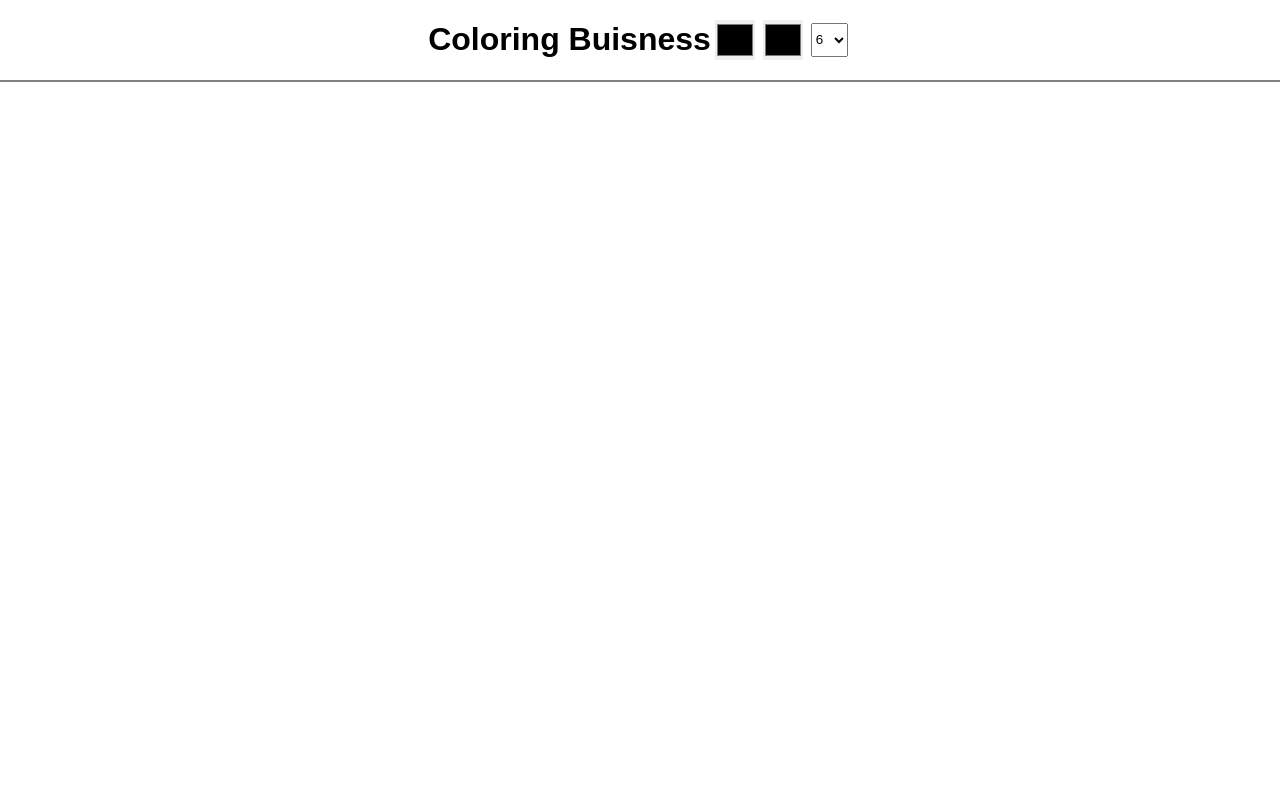
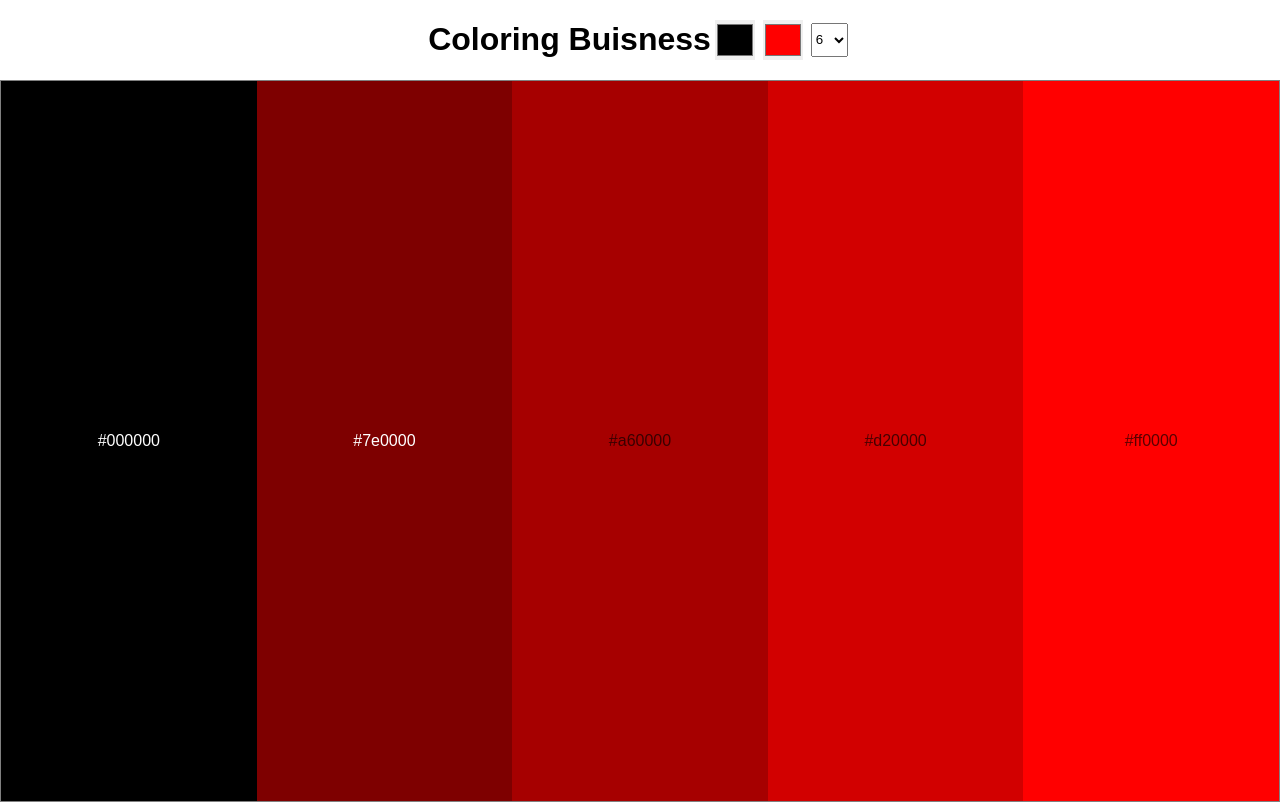
Before and after one commit to Eric-Mai-25/ColorPalette, a website built with webpack: page dist/index.html in a window 1280 px wide. Built offline with nearby package versions, Linux system fonts and the light colour scheme.

Commit message:
Generate colors based of selection

```diff
--- a/src/index.js
+++ b/src/index.js
@@ -102,11 +102,11 @@
 // renderBox1();
 
 import chroma from "chroma-js";
+const colorInput1 = document.getElementById('color1');
+const colorInput2 = document.getElementById('color2');
+const paletteCount = document.getElementById('palette-input');
 
 function run (){
-  const colorInput1 = document.getElementById('color1');
-  const colorInput2 = document.getElementById('color2');
-  const paletteCount = document.getElementById('palette-input');
 
   [colorInput1, colorInput2, paletteCount].forEach((cInput)=>{
     cInput.addEventListener("input", ()=>{
@@ -145,5 +145,7 @@ function generateColors(color1, color2, pCount){
 }
 
 window.addEventListener('load',()=>{
+  console.log("hello")
+  generateColors(colorInput1.value, colorInput2.value, 5)
   run()
 })
```
Also changed, not shown: dist/index.html, dist/main.js.
